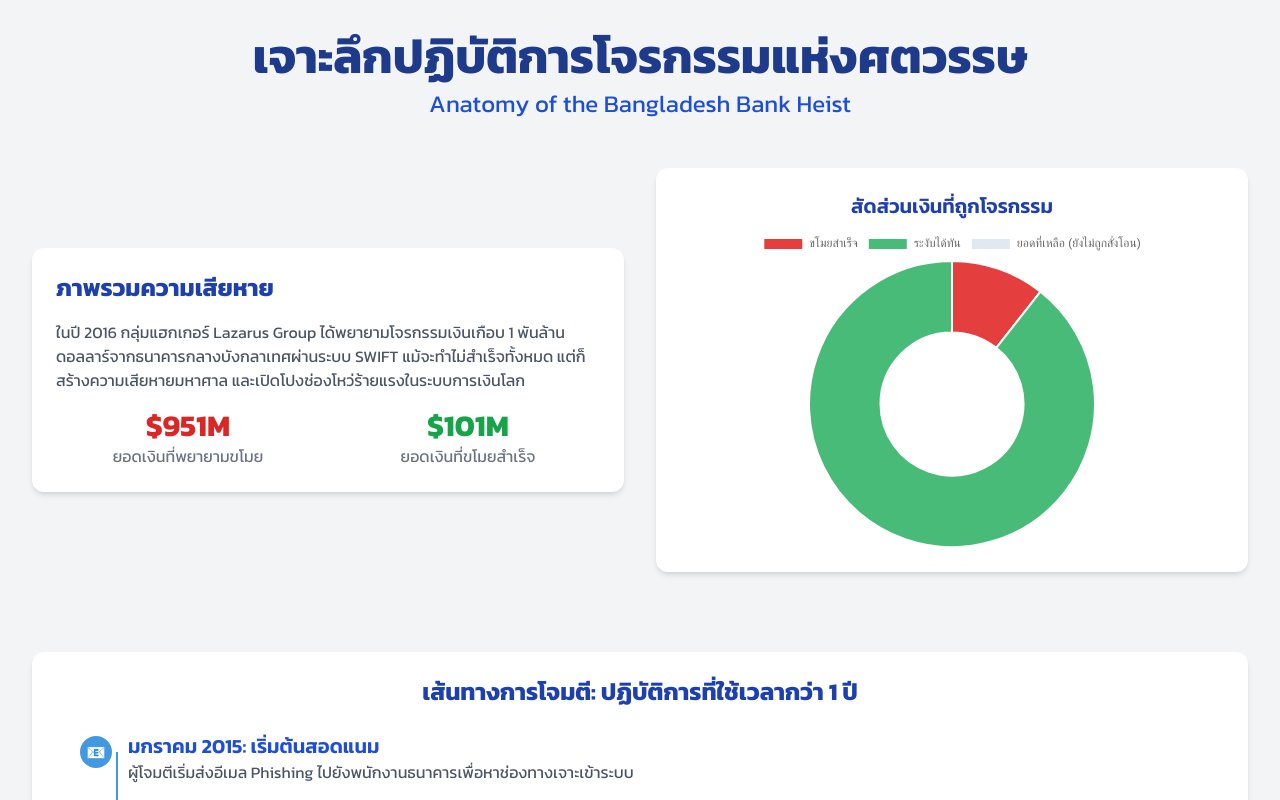
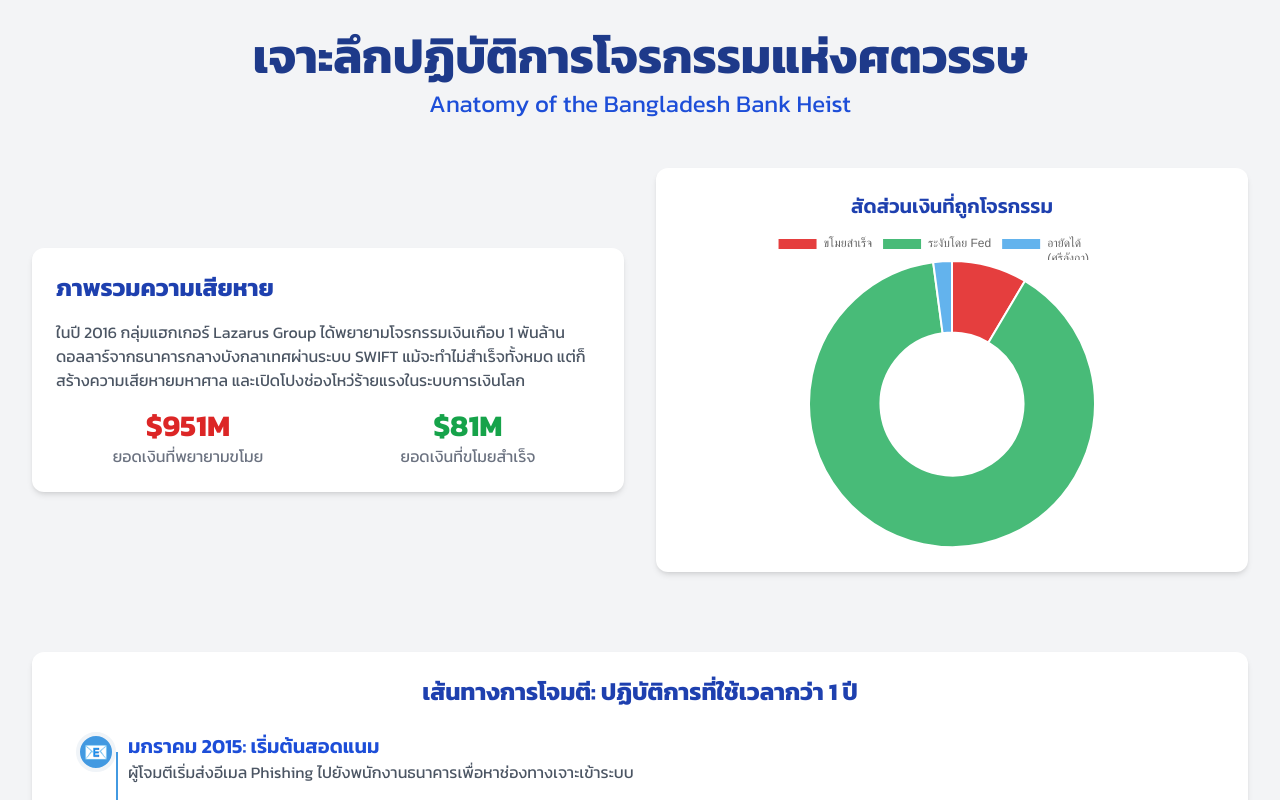
Before and after one commit to engineer-2548/BBANGLADESH-BANK-HEIST, a plain HTML site: page index.html in a window 1280 px wide. Shown: the top 800 px of the page. Drawn offline with nearby package versions, Linux system fonts and the light colour scheme.

Commit message:
Update index.html

```diff
--- a/index.html
+++ b/index.html
@@ -49,8 +49,7 @@
         }
         .timeline-icon {
             position: absolute;
-            left: 0;
-            top: 0;
+            left: 0rem;
             transform: translateX(-50%);
             display: flex;
             align-items: center;
@@ -60,7 +59,8 @@
             border-radius: 9999px;
             background-color: #4299e1;
             color: white;
-            border: 4px solid #ffffff;
+            border: 4px solid #f0f4f8;
+            font-size: 1.25rem;
         }
         .flow-arrow {
             font-size: 2rem;
@@ -88,7 +88,7 @@
                             <p class="text-gray-500">ยอดเงินที่พยายามขโมย</p>
                         </div>
                         <div>
-                            <p class="text-3xl font-bold text-green-600">$101M</p>
+                            <p class="text-3xl font-bold text-green-600">$81M</p>
                             <p class="text-gray-500">ยอดเงินที่ขโมยสำเร็จ</p>
                         </div>
                     </div>
@@ -203,7 +203,7 @@
                 </div>
             </section>
 
-            <section class="material-card mb-12 bg-blue-50">
+            <section class="material-card mb-12 bg-red-50">
                 <h2 class="text-2xl font-bold text-red-700 mb-6 text-center">จุดอ่อนร้ายแรง: ช่องโหว่ความปลอดภัยขั้นพื้นฐาน</h2>
                 <div class="grid grid-cols-1 md:grid-cols-2 gap-8 text-center">
                     <div>
@@ -271,19 +271,21 @@
             };
 
             const heistData = {
-                labels: ['ขโมยสำเร็จ', 'ระงับได้ทัน', 'ยอดที่เหลือ (ยังไม่ถูกสั่งโอน)'],
+                labels: ['ขโมยสำเร็จ', 'ระงับโดย Fed', 'อายัดได้ (ศรีลังกา)'],
                 datasets: [{
                     label: 'ยอดเงิน (ล้านดอลลาร์)',
-                    data: [101, 850, (951-101-850)],
+                    data: [81, 850, 20],
                     backgroundColor: [
                         '#e53e3e',
                         '#48bb78',
-                        '#e2e8f0'
+                        '#63b3ed'
                     ],
                     borderColor: '#ffffff',
                     borderWidth: 2
                 }]
             };
+
+            heistData.labels = heistData.labels.map(wrapLabel);
 
             const donutCtx = document.getElementById('heistDonutChart').getContext('2d');
             new Chart(donutCtx, {
```
